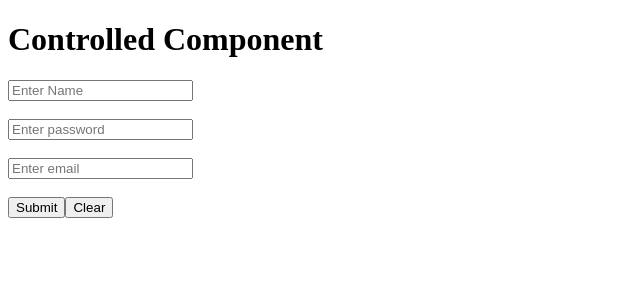
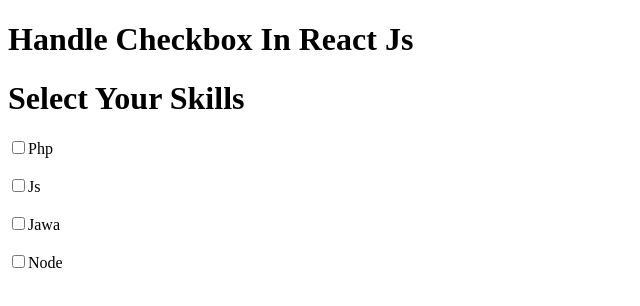
Before and after one commit to ShahbazAslam-786/React-Blog, a React (Vite) app: page / in a window 1280 px wide. Shown: the top 306 px of the page, without its empty margins (0-640 px from the left). Built offline with nearby package versions, Linux system fonts and the light colour scheme.

Commit message:
checkbox

```diff
--- a/src/App.jsx
+++ b/src/App.jsx
@@ -1,25 +1,10 @@
-import { useState } from "react";
+import Skills from "./Skills";
 
-function App() {
-  const [name, setName] = useState("")
-  const [password, setPassword] = useState("")
-  const [email, setEmail] = useState("")
-  return (
+function App () {
+  return(
     <div>
-      <h1>Controlled Component</h1>
-      <form action="" method="get">
-        <input type="text" value={name} onChange={(event) => setName(event.target.value)} placeholder="Enter Name" />
-        <br /> <br />
-        <input type="password" value={password} onChange={(event) => setPassword(event.target.value)} placeholder="Enter password" />
-        <br /> <br />
-        <input type="text" value={email} onChange={(event) => setEmail(event.target.value)} placeholder="Enter email" />
-        <br /> <br />
-        <button>Submit</button>
-        <button onClick={() => {setEmail(""); setName(""); setPassword("")}}>Clear</button>
-        <h3>{name}</h3>
-        <h3>{password}</h3>
-        <h3>{email}</h3>
-      </form>
+      <h1>Handle Checkbox In React Js</h1>
+      <Skills/>
     </div>
   )
 }
--- /dev/null
+++ b/src/Skills.jsx
@@ -0,0 +1,37 @@
+import { useState } from "react";
+
+function Skills() {
+    const [skills, setSkills] = useState([])
+    const handleSkills = (event) => {
+        console.log(event.target.value, event.target.checked)
+        if (event.target.checked) {
+            setSkills([...skills, event.target.value])
+        } else {
+            setSkills([...skills.filter(item => item !== event.target.value)])
+        }
+    }
+    return (
+        <div>
+            <h1>Select Your Skills</h1>
+            <input onChange={handleSkills} type="checkbox" id="php" value="php" />
+            <label htmlFor="php">Php</label>
+            <br />
+            <br />
+            <input onChange={handleSkills} type="checkbox" id="js" value="js" />
+            <label htmlFor="js">Js</label>
+            <br />
+            <br />
+            <input onChange={handleSkills} type="checkbox" id="jawa" value="jawa" />
+            <label htmlFor="jawa">Jawa</label>
+            <br />
+            <br />
+            <input onChange={handleSkills} type="checkbox" id="node" value="node" />
+            <label htmlFor="node">Node</label>
+            <br />
+            <br />
+           <h1>{skills.toString()}</h1>
+        </div>
+    )
+}
+
+export default Skills;
```
